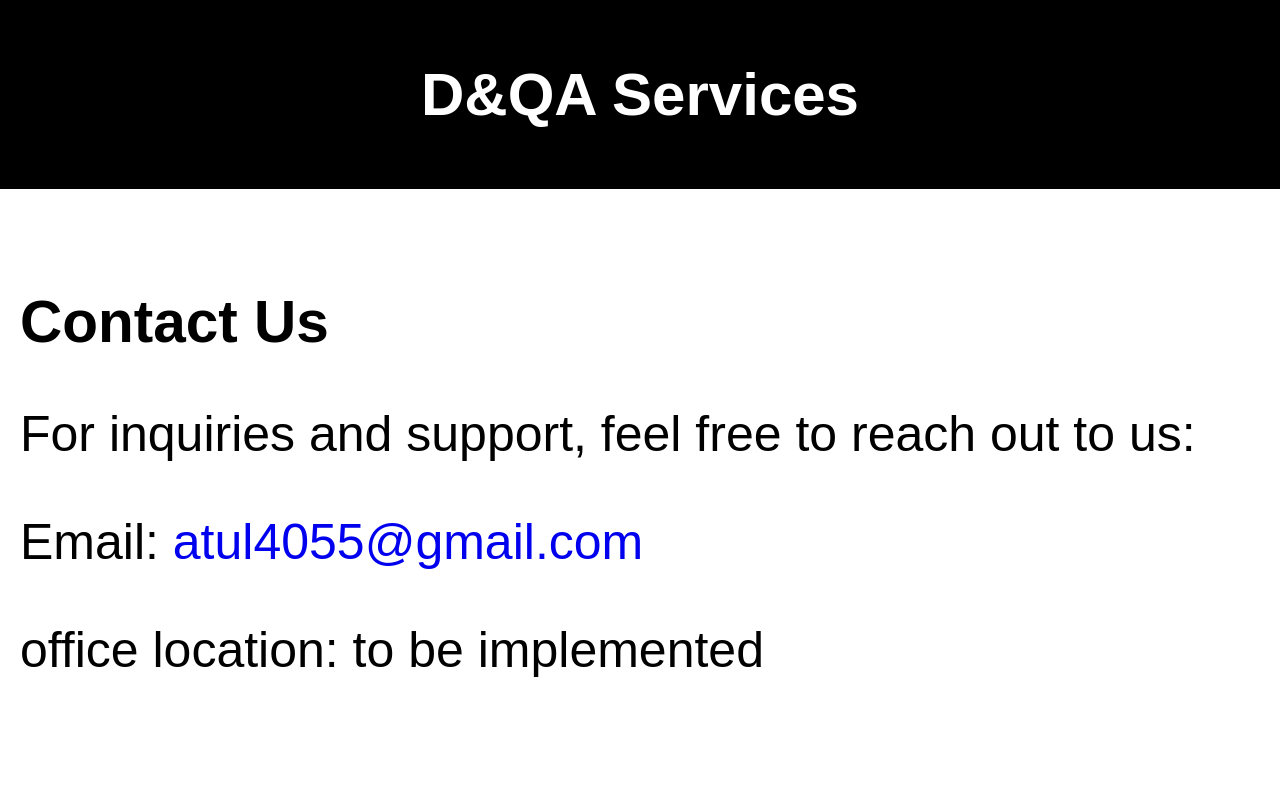
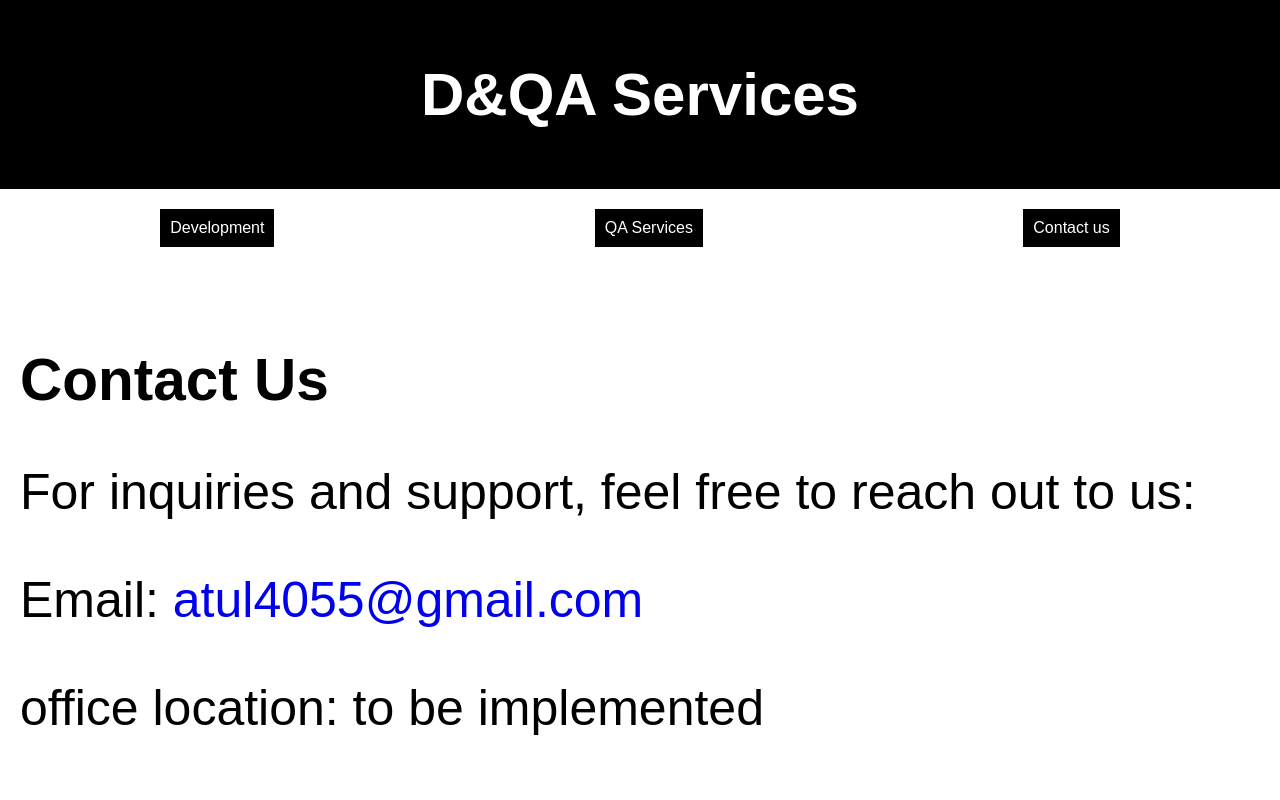
Before and after one commit to notorious-atul/dnqaservices, a website: page contactus.html in a window 1280 px wide. Shown: the top 800 px of the page. Drawn offline with Linux system fonts and the light colour scheme.

Commit message:
6th commit 1.6

```diff
--- a/contactus.html
+++ b/contactus.html
@@ -9,6 +9,11 @@
 <body>
     <div class="header">
         <h1>D&QA Services</h1>
+    </div>
+    <div class="tabs">
+        <a href="development.html" class="tab">Development</a>
+        <a href="qaservices.html" class="tab">QA Services</a>
+        <a href="contactus.html" class="tab">Contact us</a>
     </div>
     <div class="contact-section" id="contact">
         <h3>Contact Us</h3>
```
Also changed, not shown: development.html (+5 -0 lines), qaservices.html (+5 -0 lines).
